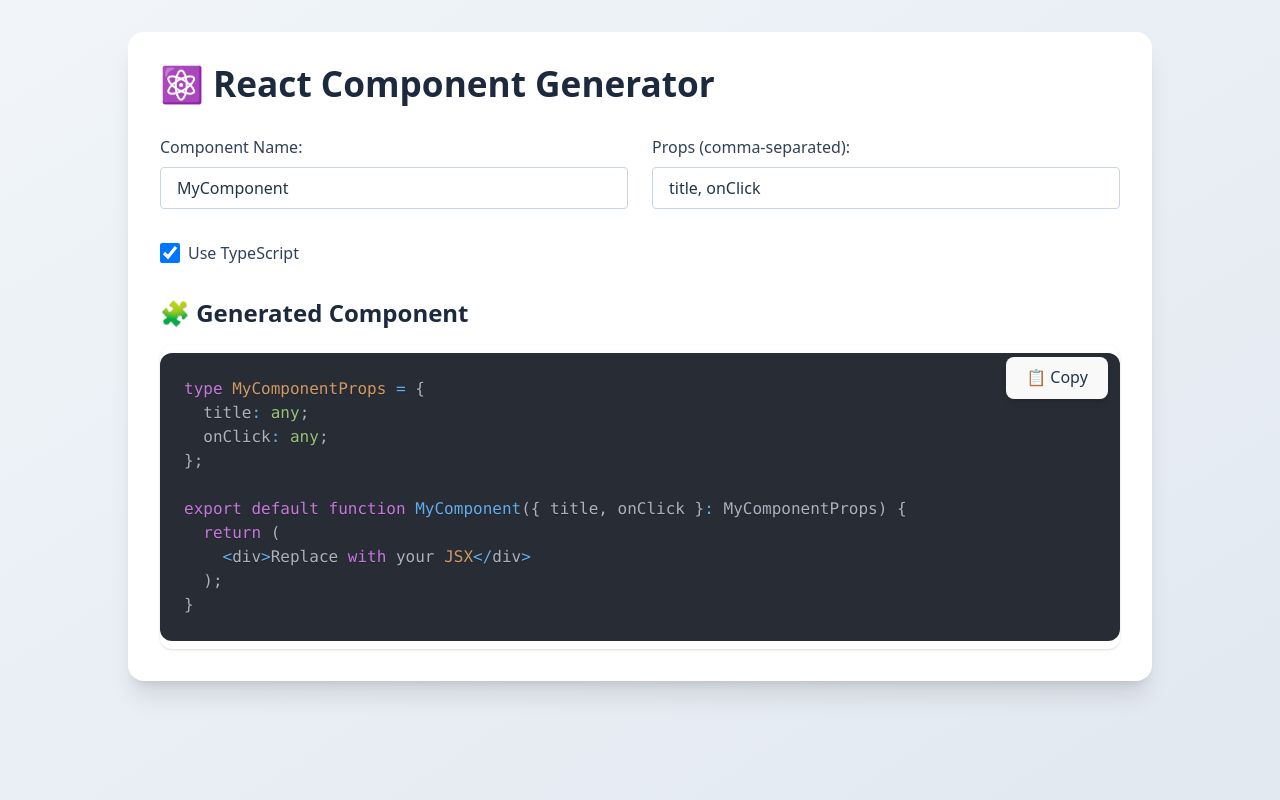
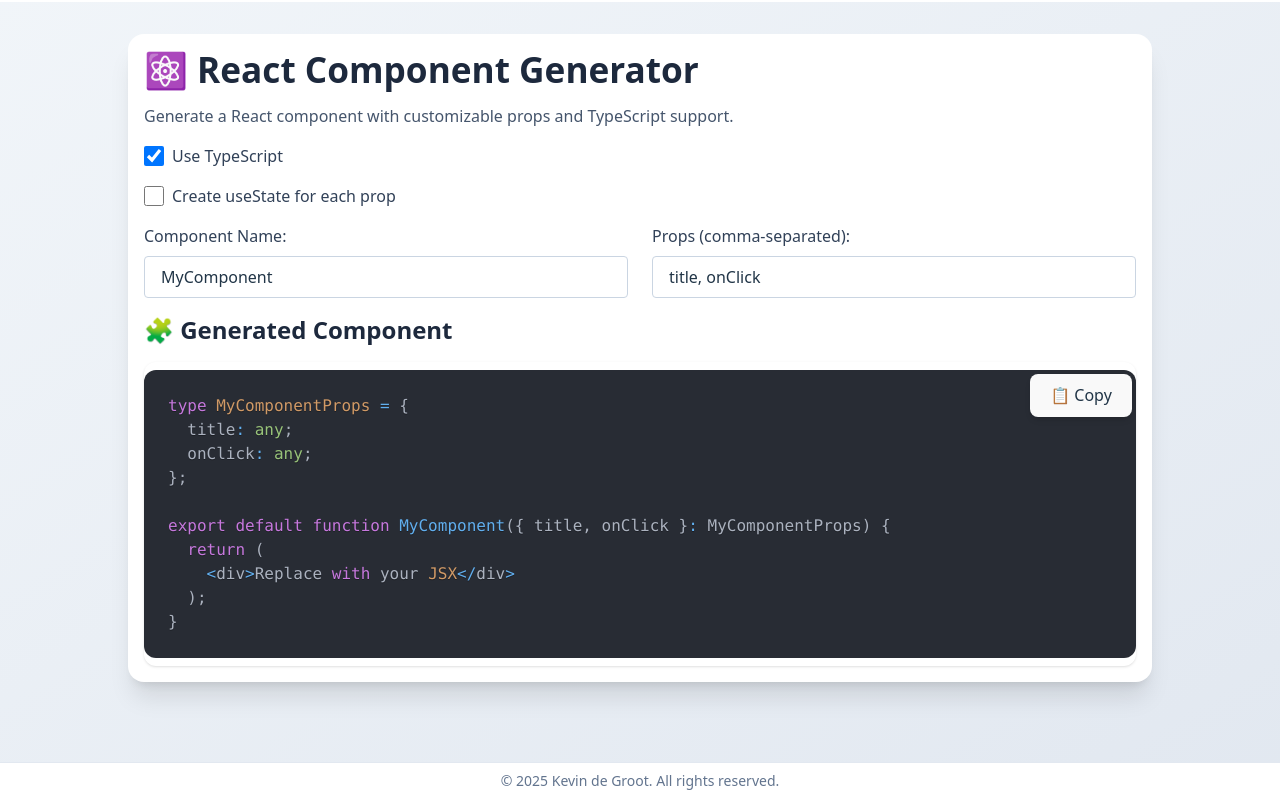
Before and after one commit to KevinDeGroot2015/jsxforge, a React (Vite) app: page / in a window 1280 px wide. Built offline with nearby package versions, Linux system fonts and the light colour scheme.

Commit message:
added Footer & misc.

```diff
--- a/src/App.tsx
+++ b/src/App.tsx
@@ -1,6 +1,12 @@
 import ComponentBuilder from "./components/ComponentBuilder/ComponentBuilder";
+import Footer from "./components/Footer/Footer";
 import "./index.css";
 
 export default function App() {
-    return <ComponentBuilder />;
+    return (
+        <>
+        <ComponentBuilder />
+        <Footer />
+        </>
+);
 }
--- a/src/components/CodeOutput/CodeOutput.tsx
+++ b/src/components/CodeOutput/CodeOutput.tsx
@@ -3,12 +3,18 @@
 import { oneDark } from "react-syntax-highlighter/dist/esm/styles/prism";
 
 type CodeOutputProps = {
-    componentName: string,
-    propsInput: string,
-    useTypescript: boolean,
+    componentName: string;
+    propsInput: string;
+    useTypescript: boolean;
+    useStatePerProp: boolean;
 };
 
-export default function CodeOutput({componentName, propsInput, useTypescript}: CodeOutputProps) {
+export default function CodeOutput({
+    componentName,
+    propsInput,
+    useTypescript,
+    useStatePerProp,
+}: CodeOutputProps) {
     const textareaRef = useRef<HTMLTextAreaElement>(null);
     const [copied, setCopied] = useState(false);
 
@@ -17,11 +23,19 @@
             .split(",")
             .map((p) => p.trim())
             .filter(Boolean);
+
         const propsString = props.join(", ");
         const sampleJSX = "<div>Replace with your JSX</div>";
 
+        const usesTS = useTypescript;
+        const usesState = useStatePerProp;
+
+        const importLine = usesState
+            ? [`import { useState } from 'react';`, " "]
+            : [];
+
         const typeLines =
-            useTypescript && props.length > 0
+            usesTS && props.length > 0
                 ? [
                       `type ${componentName}Props = {`,
                       ...props.map((p) => `  ${p}: any;`),
@@ -30,22 +44,40 @@
                   ]
                 : [];
 
+        const stateLines =
+            usesState && props.length > 0
+                ? [
+                      "",
+                      ...props.map(
+                          (p) =>
+                              `  const [${p}, set${
+                                  p.charAt(0).toUpperCase() + p.slice(1)
+                              }] = useState<any>();`
+                      ),
+                      " ",
+                  ]
+                : [];
+
+        const functionSignature =
+            props.length > 0
+                ? usesTS
+                    ? `{ ${propsString} }: ${componentName}Props`
+                    : `{ ${propsString} }`
+                : " ";
+
         const componentLines = [
-            `export default function ${componentName}(${
-                props.length > 0
-                    ? useTypescript
-                        ? `{ ${propsString} }: ${componentName}Props`
-                        : `{ ${propsString} }`
-                    : ""
-            }) {`,
             "",
+            `export default function ${componentName}(${functionSignature}) {`,
+            ...stateLines,
             `  return (`,
             `    ${sampleJSX}`,
             `  );`,
             `}`,
         ];
 
-        return [...typeLines, ...componentLines].filter(Boolean).join("\n");
+        return [...importLine, ...typeLines, ...componentLines]
+            .filter(Boolean)
+            .join("\n");
     };
 
     const handleCopy = () => {
@@ -82,7 +114,7 @@
                 />
                 <button
                     onClick={handleCopy}
-                    className="absolute top-3 right-3 text-xs font-semibold px-3 py-1.5 rounded shadow-md"
+                    className="absolute top-3 right-1 text-xs font-semibold px-3 py-1.5 rounded shadow-md"
                 >
                     {copied ? "✅ Copied!" : "📋 Copy"}
                 </button>
--- a/src/components/ComponentBuilder/ComponentBuilder.tsx
+++ b/src/components/ComponentBuilder/ComponentBuilder.tsx
@@ -5,13 +5,36 @@
     const [componentName, setComponentName] = useState("MyComponent");
     const [propsInput, setPropsInput] = useState("title, onClick");
     const [useTypescript, setUseTypescript] = useState(true);
+    const [useStatePerProp, setUseStatePerProp] = useState(false);
 
     return (
-        <div className="min-h-screen bg-gradient-to-br from-slate-100 to-slate-200 p-8">
-            <div className="max-w-5xl mx-auto bg-white rounded-2xl shadow-xl p-8 space-y-8">
+        <div style={{ minHeight: 'calc(100vh - 40px)' }} className="bg-gradient-to-br from-slate-100 to-slate-200 p-8">
+            <div className="max-w-5xl mx-auto bg-white rounded-2xl shadow-xl p-4 space-y-4">
                 <h1 className="text-3xl font-bold text-slate-800">
                     ⚛️ React Component Generator
                 </h1>
+                <p className="text-slate-600">
+                    Generate a React component with customizable props and
+                    TypeScript support.
+                </p>
+                <label className="flex items-center space-x-2 text-slate-700 font-medium">
+                    <input
+                        type="checkbox"
+                        checked={useTypescript}
+                        onChange={(e) => setUseTypescript(e.target.checked)}
+                        className="form-checkbox h-5 w-5 text-blue-600"
+                    />
+                    <span>Use TypeScript</span>
+                </label>
+                <label className="flex items-center space-x-2 text-slate-700 font-medium">
+                    <input
+                        type="checkbox"
+                        checked={useStatePerProp}
+                        onChange={(e) => setUseStatePerProp(e.target.checked)}
+                        className="form-checkbox h-5 w-5 text-blue-600"
+                    />
+                    <span>Create useState for each prop</span>
+                </label>
 
                 <div className="grid gap-6 sm:grid-cols-2">
                     <div className="space-y-2">
@@ -39,20 +62,11 @@
                     </div>
                 </div>
 
-                <label className="inline-flex items-center space-x-2 text-slate-700 font-medium">
-                    <input
-                        type="checkbox"
-                        checked={useTypescript}
-                        onChange={(e) => setUseTypescript(e.target.checked)}
-                        className="form-checkbox h-5 w-5 text-blue-600"
-                    />
-                    <span>Use TypeScript</span>
-                </label>
-
                 <CodeOutput
                     componentName={componentName}
                     propsInput={propsInput}
                     useTypescript={useTypescript}
+                    useStatePerProp={useStatePerProp}
                 />
             </div>
         </div>
--- /dev/null
+++ b/src/components/Footer/Footer.tsx
@@ -0,0 +1,7 @@
+export default function Footer() {
+    return (
+        <footer className="text-center text-sm text-slate-500 py-2 border-t border-slate-200">
+            &copy; {new Date().getFullYear()} Kevin de Groot. All rights reserved.
+        </footer>
+    );
+}
```
